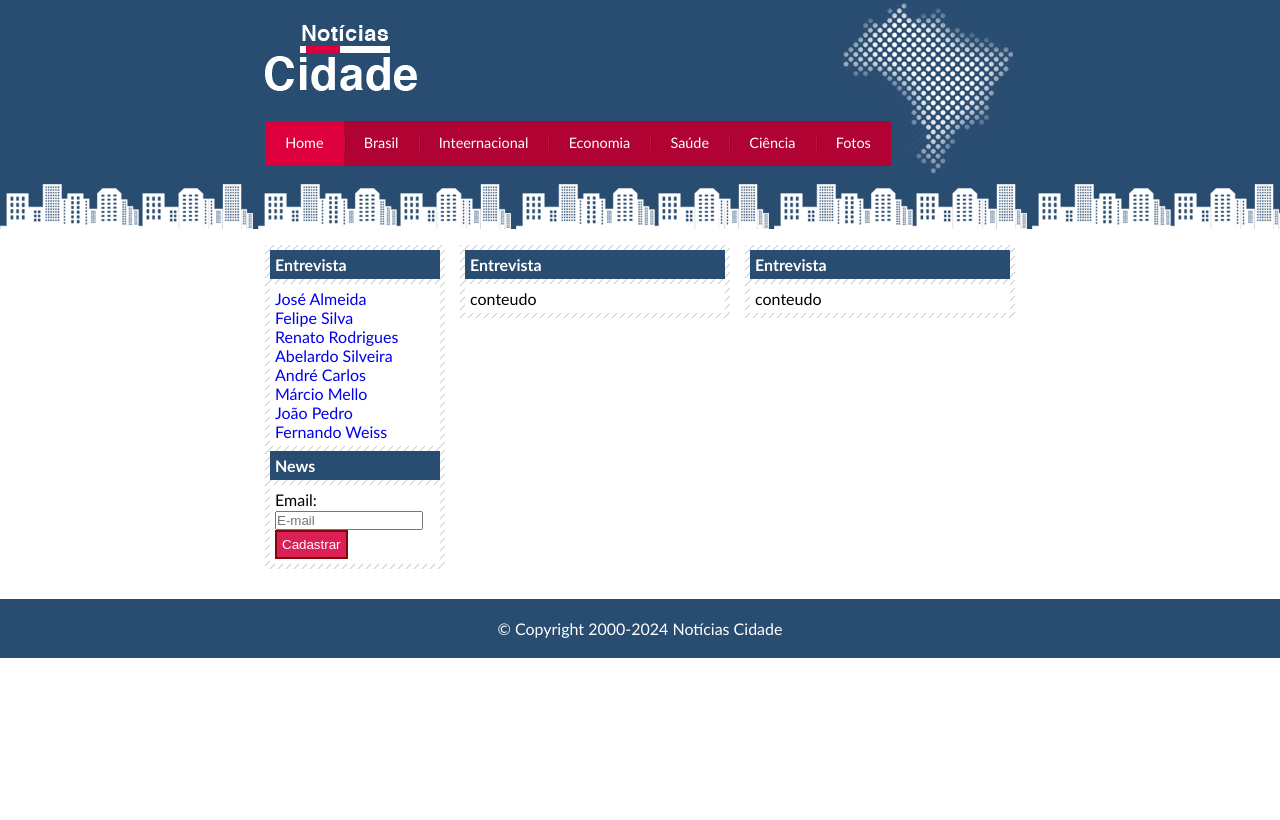
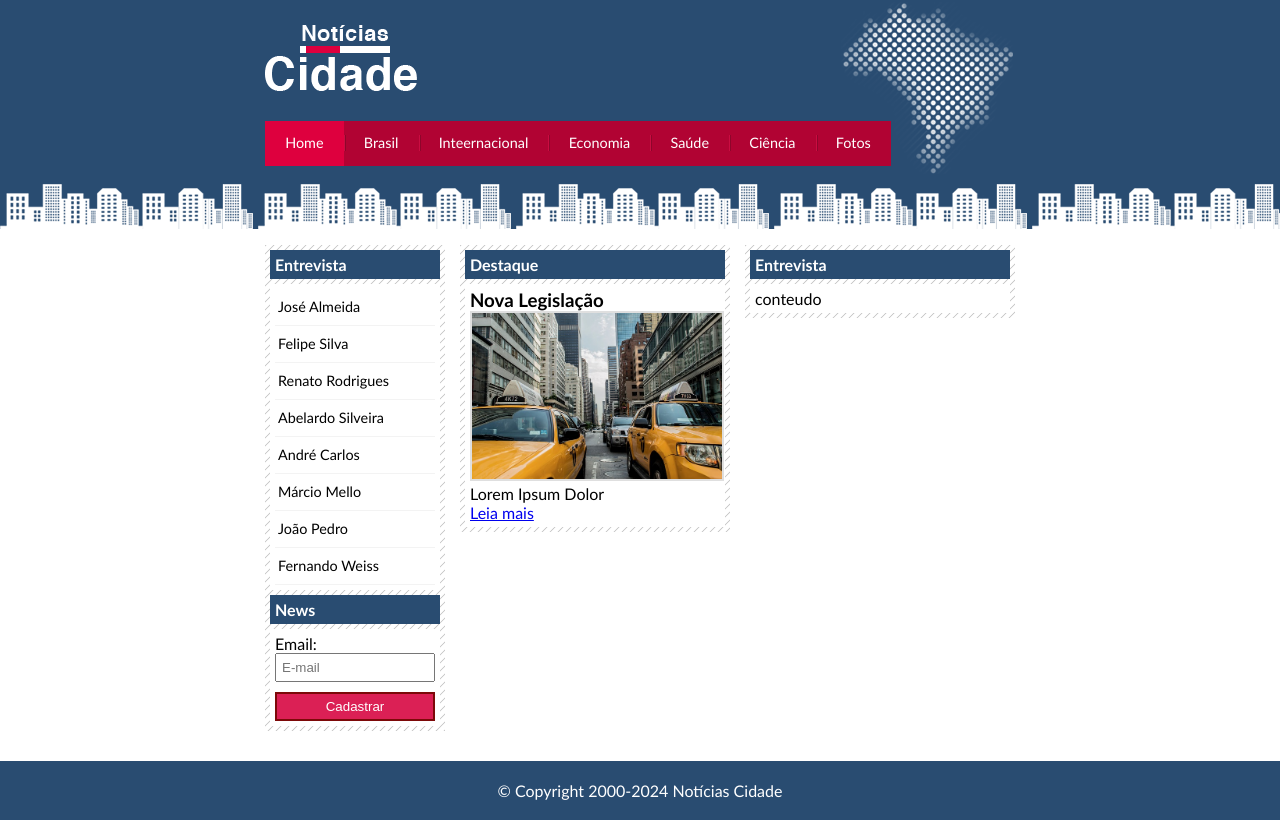
Before and after one commit to SamucaVr/projeto-cidade-noticias, a plain HTML site: page index.html in a window 1280 px wide. Drawn offline with Linux system fonts and the light colour scheme.

Commit message:
feat: modificação no menu lateral e destaque

```diff
--- a/CSS/style.css
+++ b/CSS/style.css
@@ -125,6 +125,7 @@ h2 {
     padding: 5px;
 }
 
+/* Formatar menu lateral */
 .caixa-conteudo {
     background: #fff;
     padding: 5px;
@@ -135,17 +136,46 @@ h2 {
     margin-top: 5px;
 }
 
-#news input {
-    width: 90%;
+#news input[type="text"] {
+    width: 91%;
+    padding: 5px;
 }
 
-#news button {
+#news input[type="submit"] {
+    width: 100%;
     background: #db2055;
+    margin-top: 10px;
     padding: 5px;
     color: #fff;
+    cursor: pointer;
     border: 2px solid rgb(125, 9, 9);
 }
 
+#news input[type="submit"]:hover {
+    background: #b11c35;
+}
+
+#lateral ul a {
+    font-size: 0.9em;
+    padding: 3px;
+    display: block;
+    line-height: 30px;
+    color: #000;
+    border-bottom: 1px solid #f3f3f3;
+}
+
+#lateral ul a:hover {
+    background: #f9f9f9 url(../imagens/marcador.png) no-repeat left center;
+    color: #a1a1a1;
+    text-indent: 20px;
+}
+
+/* Formatando imagens */
+.img-principal {
+    border: 2px solid #dfdfdf;
+}
+
+/* Rodapé */
 #rodape {
     width: 750px;
     margin: 0 auto;
--- a/index.html
+++ b/index.html
@@ -24,9 +24,12 @@
             <div id="conteudo">
                 <div id="primario">
                     <div class="caixa">
-                        <h2>Entrevista</h2>
+                        <h2>Destaque</h2>
                         <div class="caixa-conteudo">
-                            conteudo
+                            <h3>Nova Legislação</h3>
+                            <img src="/imagens/taxi.jpg" class="img-principal" alt="Imagem de taxi" width="100%">
+                            <p>Lorem Ipsum Dolor</p>
+                            <a href="#">Leia mais</a>
                         </div>
                     </div>
                 </div>
@@ -58,9 +61,13 @@
                         <div id="news">
                             <h2>News</h2>
                             <div class="caixa-conteudo">
-                                <label for="email">Email:</label>
-                                <input type="text" id="email" placeholder="E-mail">
-                                <button>Cadastrar</button>
+                                <form action="">
+                                    <label for="email">Email:</label>
+                                    <input type="text" name="email" id="email" placeholder="E-mail">
+                                    <div>
+                                        <input type="submit" value="Cadastrar">
+                                    </div>
+                                </form>
                             </div>
                         </div>
                     </div>
```
